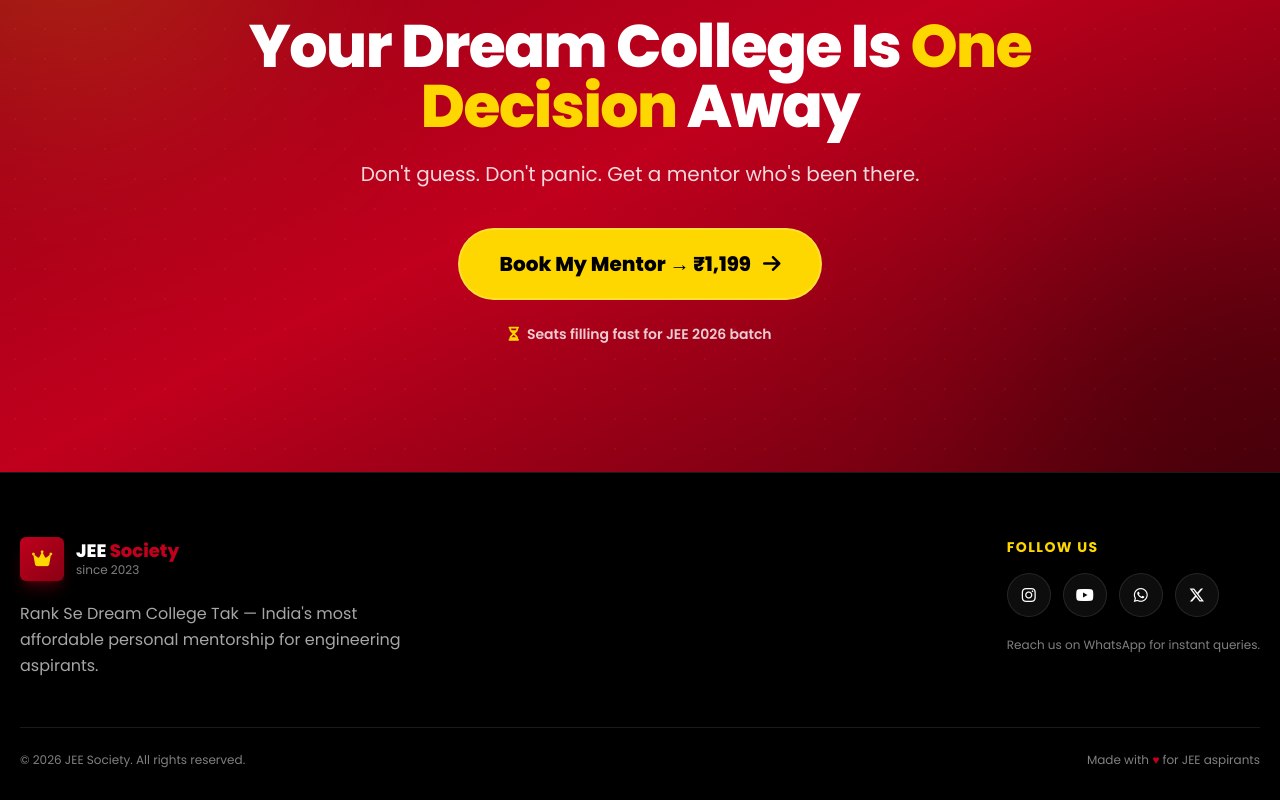
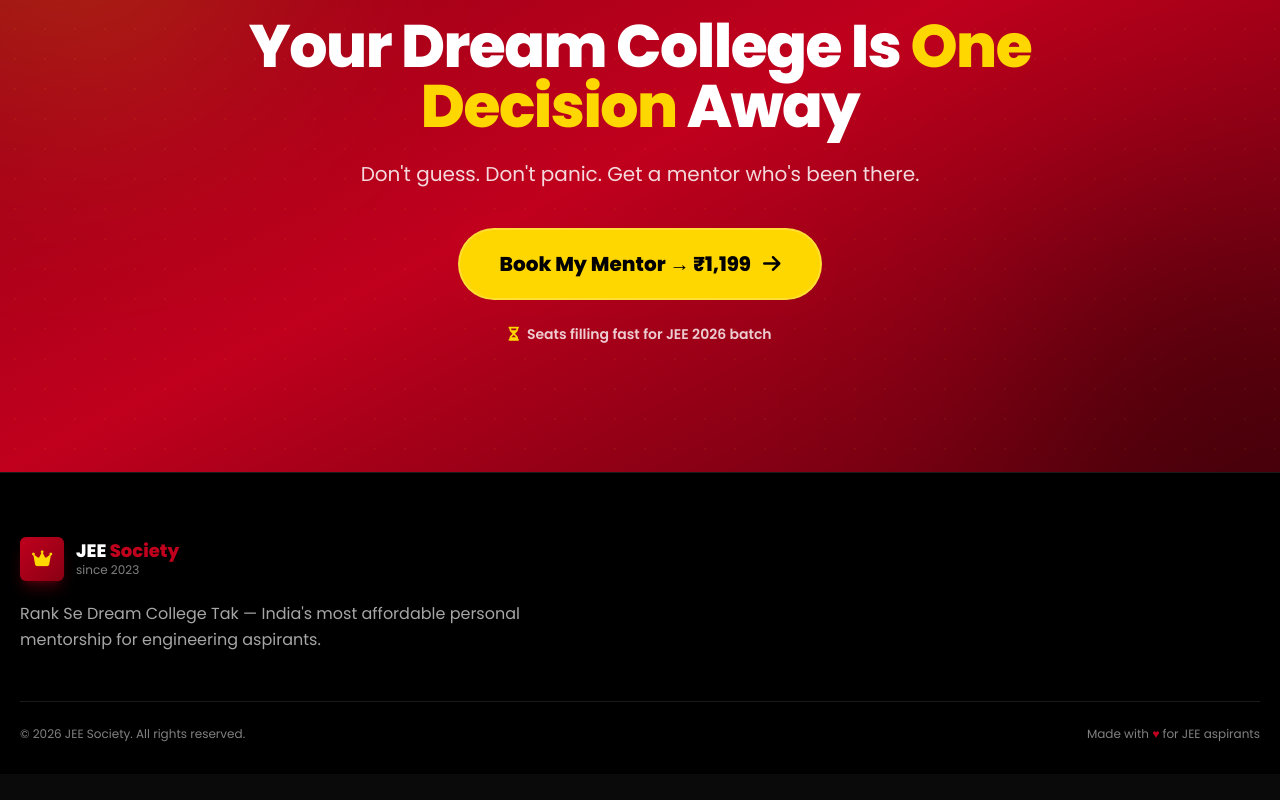
Before and after one commit to martiniscoding/mentorship, a React (Vite) app: page / in a window 1280 px wide. Shown: the part 7623-8423 px from the top of the page. After the commit the page ends 8397 px from the top, so only its background shows below. Built offline with nearby package versions, Linux system fonts and the light colour scheme.

Commit message:
remove Follow Us socials block from footer

```diff
--- a/src/components/Footer.jsx
+++ b/src/components/Footer.jsx
@@ -2,7 +2,6 @@ export default function Footer() {
   return (
     <footer className="bg-black border-t border-white/10 pt-16 pb-8">
       <div className="max-w-7xl mx-auto px-5">
-        <div className="grid grid-cols-1 md:grid-cols-2 gap-10 items-start">
         {/* Brand */}
         <div>
           <a href="#home" className="flex items-center gap-3">
@@ -16,51 +15,10 @@ export default function Footer() {
               <div className="text-xs text-white/50">since 2023</div>
             </div>
           </a>
-            <p className="mt-5 text-white/65 max-w-sm leading-relaxed">
+          <p className="mt-5 text-white/65 max-w-xl leading-relaxed">
             Rank Se Dream College Tak — India's most affordable personal
             mentorship for engineering aspirants.
           </p>
-          </div>
-
-          {/* Socials */}
-          <div className="md:justify-self-end">
-            <h4 className="text-sm font-bold uppercase tracking-widest text-brand-gold mb-4">
-              Follow Us
-            </h4>
-            <div className="flex gap-3">
-              <a
-                href="#"
-                aria-label="Instagram"
-                className="w-11 h-11 rounded-full bg-white/5 hover:bg-brand-red border border-white/10 hover:border-brand-gold flex items-center justify-center text-white transition-all"
-              >
-                <i className="fa-brands fa-instagram"></i>
-              </a>
-              <a
-                href="#"
-                aria-label="YouTube"
-                className="w-11 h-11 rounded-full bg-white/5 hover:bg-brand-red border border-white/10 hover:border-brand-gold flex items-center justify-center text-white transition-all"
-              >
-                <i className="fa-brands fa-youtube"></i>
-              </a>
-              <a
-                href="#"
-                aria-label="WhatsApp"
-                className="w-11 h-11 rounded-full bg-white/5 hover:bg-brand-red border border-white/10 hover:border-brand-gold flex items-center justify-center text-white transition-all"
-              >
-                <i className="fa-brands fa-whatsapp"></i>
-              </a>
-              <a
-                href="#"
-                aria-label="Twitter"
-                className="w-11 h-11 rounded-full bg-white/5 hover:bg-brand-red border border-white/10 hover:border-brand-gold flex items-center justify-center text-white transition-all"
-              >
-                <i className="fa-brands fa-x-twitter"></i>
-              </a>
-            </div>
-            <p className="mt-5 text-xs text-white/50">
-              Reach us on WhatsApp for instant queries.
-            </p>
-          </div>
         </div>
 
         <div className="mt-12 pt-6 border-t border-white/10 flex flex-col md:flex-row items-center justify-between gap-3 text-xs text-white/50">
```
Lines whose indentation alone changed are shown as unchanged.
